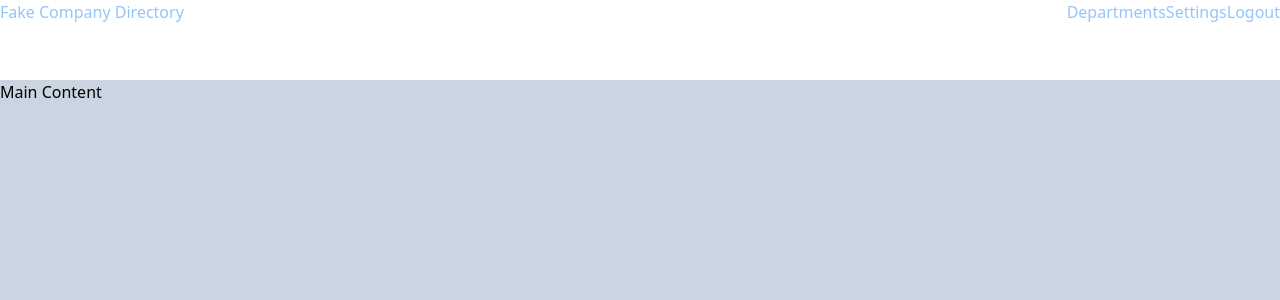
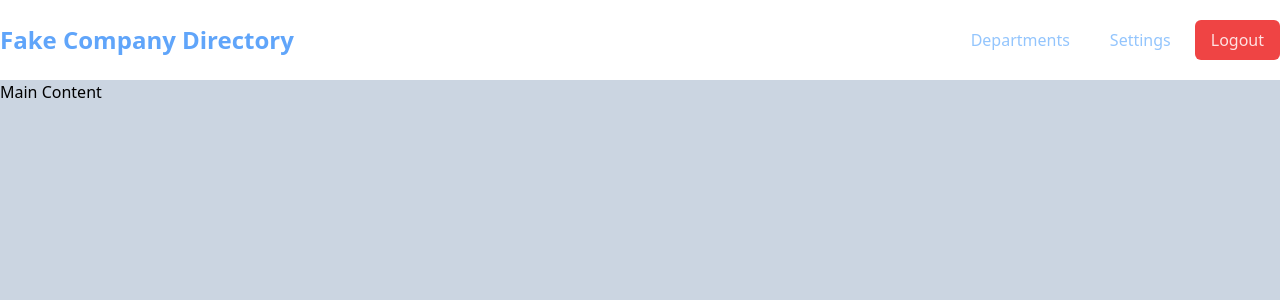
Before and after one commit to jessmontes/vue-company-directoryy, a Vue app: page / in a window 1280 px wide. Shown: the top 300 px of the page. Built offline with nearby package versions, Linux system fonts and the light colour scheme.

Commit message:
added navigation layout

```diff
--- a/src/components/NavMenu.vue
+++ b/src/components/NavMenu.vue
@@ -14,7 +14,7 @@ const brand = ref('Fake Company Directory')
       <div class="menu">
         <a href="#" class="menu-item">Departments</a>
         <a href="#" class="menu-item">Settings</a>
-        <a href="#" class="menu-item">Logout</a>
+        <a href="#" class="menu-login">Logout</a>
       </div>
     </div>
   </nav>
@@ -24,9 +24,23 @@ const brand = ref('Fake Company Directory')
 
 <style scoped lang="postcss">
 nav {
-  @apply bg-white text-blue-300 h-20 ;
+  @apply bg-white text-blue-300 h-20 flex;
   .wrapper {
-    @apply flex justify-between items-center;
+    @apply container mx-auto flex w-full items-center justify-between;
+    .brand {
+      &-title {
+        @apply text-2xl font-bold text-blue-400;
+      }
+    }
+    .menu {
+      @apply flex gap-2;
+      &-item {
+        @apply rounded-md px-4 py-2 hover:bg-blue-400 hover:text-slate-900;
+      }
+      &-login {
+        @apply rounded-md bg-red-500 px-4 py-2 hover:bg-red-700 text-red-100;
+      }
+    }
   }
 }
 </style>
```
